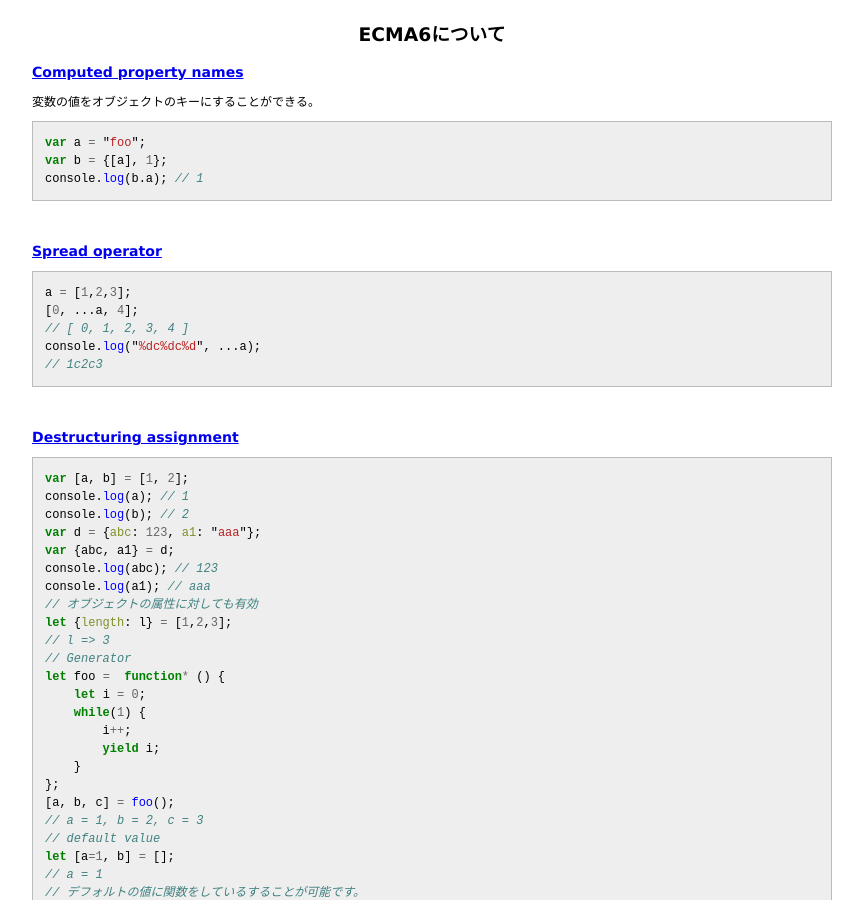
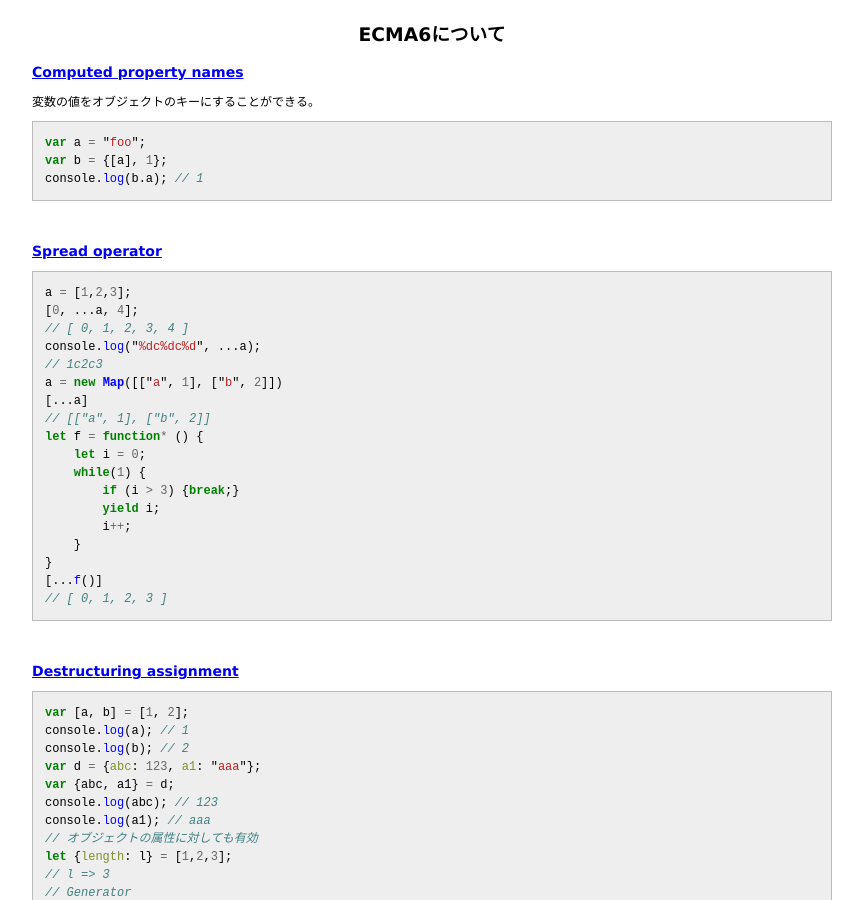
Before and after one commit to 38elements/38elements.github.com, a Jekyll site: the page built from _posts/2014-10-22-es6.md, in a window 1280 px wide and 900 px high. Shown: the whole window, without its empty margins (208-1071 px from the left). Built offline with Jekyll 4.4.1, drawn with Linux system fonts in a browser that asks for light colours; Markdown is read by kramdown in place of the engine named in the settings; some of the changed text lies outside the part shown.

Commit message:
Update 2014-10-22-es6.md

```diff
--- a/_posts/2014-10-22-es6.md
+++ b/_posts/2014-10-22-es6.md
@@ -18,6 +18,19 @@ a = [1,2,3];
 // [ 0, 1, 2, 3, 4 ]
 console.log("%dc%dc%d", ...a);
 // 1c2c3
+a = new Map([["a", 1], ["b", 2]])
+[...a]
+// [["a", 1], ["b", 2]]
+let f = function* () {
+    let i = 0;
+    while(1) {
+        if (i > 3) {break;}
+        yield i;
+        i++;
+    }
+}
+[...f()]
+// [ 0, 1, 2, 3 ]
 {% endhighlight %}
 <br/>
 
@@ -135,4 +148,6 @@ tag`foo ${a + b} and ${c + b}`;
 ### Patameter
 {% highlight javascript %}
 function foo({a=1, b=2}){}
+function foo({a=1, b=a}){}
+// 値がundefinedのときデフォルトの値を使用する
 {% endhighlight %}
```
